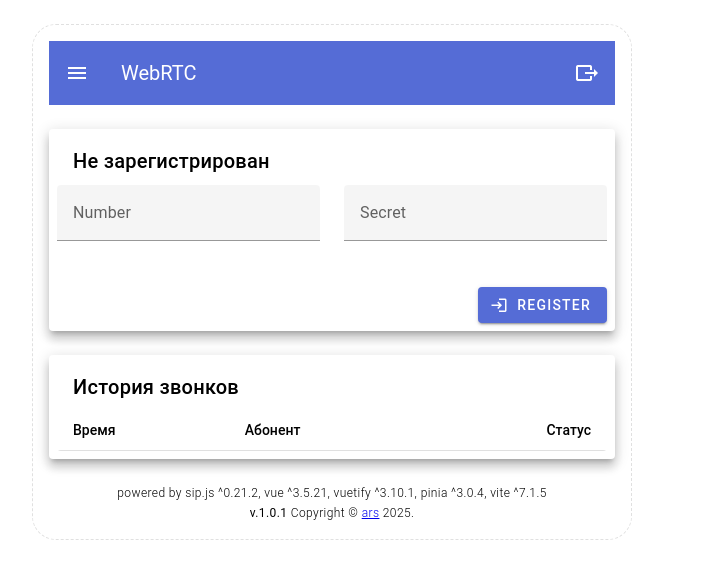
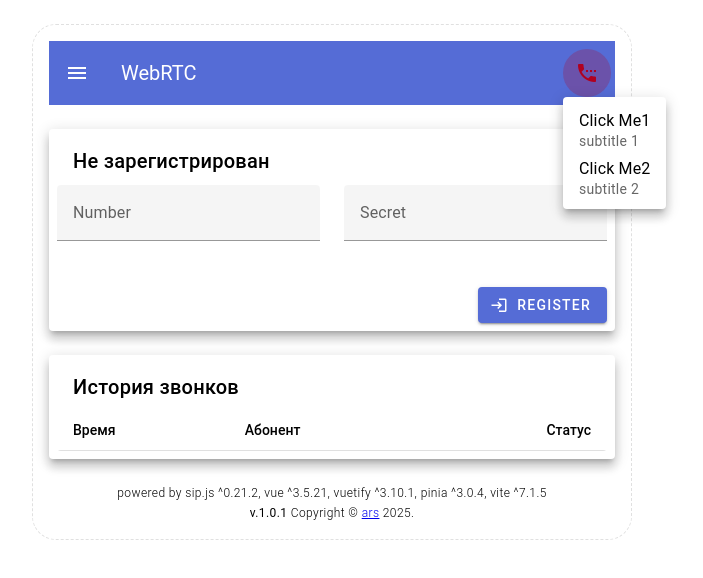
Before and after one commit to ars-anosov/sipjs-vue, a Vue app in the folder phone/: page / in a window 1280 px wide. Both pictures are taken after a click on the button 895 px from the left and 73 px from the top of the page. Shown: the top 578 px of the page, without its empty margins (308-1011 px from the left). Built offline with nearby package versions, Linux system fonts and the light colour scheme; a small style sheet from the web is missing.

Commit message:
Нарисовал кнопку телефона в AppBar.

```diff
--- a/phone/src/components/AppBar.vue
+++ b/phone/src/components/AppBar.vue
@@ -4,12 +4,37 @@
 
     <v-toolbar-title text="WebRTC"></v-toolbar-title>
 
-    <v-btn icon="mdi-export"></v-btn>
+    <v-menu>
+      <template v-slot:activator="{ props }">
+        <v-btn v-if="sip.displayReg" icon="mdi-phone-settings" color="error" v-bind="props" ></v-btn>
+        <v-btn v-else-if="sip.outgoCallNow" icon="mdi-phone-outgoing" color="success" v-bind="props" ></v-btn>
+        <v-btn v-else-if="sip.incomeCallNow" icon="mdi-phone-incoming" color="success" v-bind="props" ></v-btn>
+        <v-btn v-else-if="sip.incomeDisplay" icon="mdi-phone-incoming" color="orange" v-bind="props" ></v-btn>
+        <v-btn v-else icon="mdi-phone" color="white" v-bind="props"></v-btn>
+      </template>
+      <v-list>
+        <v-list-item
+          v-for="(item, i) in phoneMenu"
+          :key="i"
+          :value="i"
+        >
+          <v-list-item-title>{{ item.title }}</v-list-item-title>
+          <v-list-item-subtitle>{{ item.subtitle }}</v-list-item-subtitle>
+        </v-list-item>
+      </v-list>
+    </v-menu>
+
   </v-toolbar>
 </template>
 
 
 
 <script setup>
-  //
+  import { useSipStore } from '@/stores/sip'
+  const sip = useSipStore()
+
+  const phoneMenu = [
+    { title: 'Click Me1', subtitle: 'subtitle 1' },
+    { title: 'Click Me2', subtitle: 'subtitle 2' },
+  ]
 </script>
```
